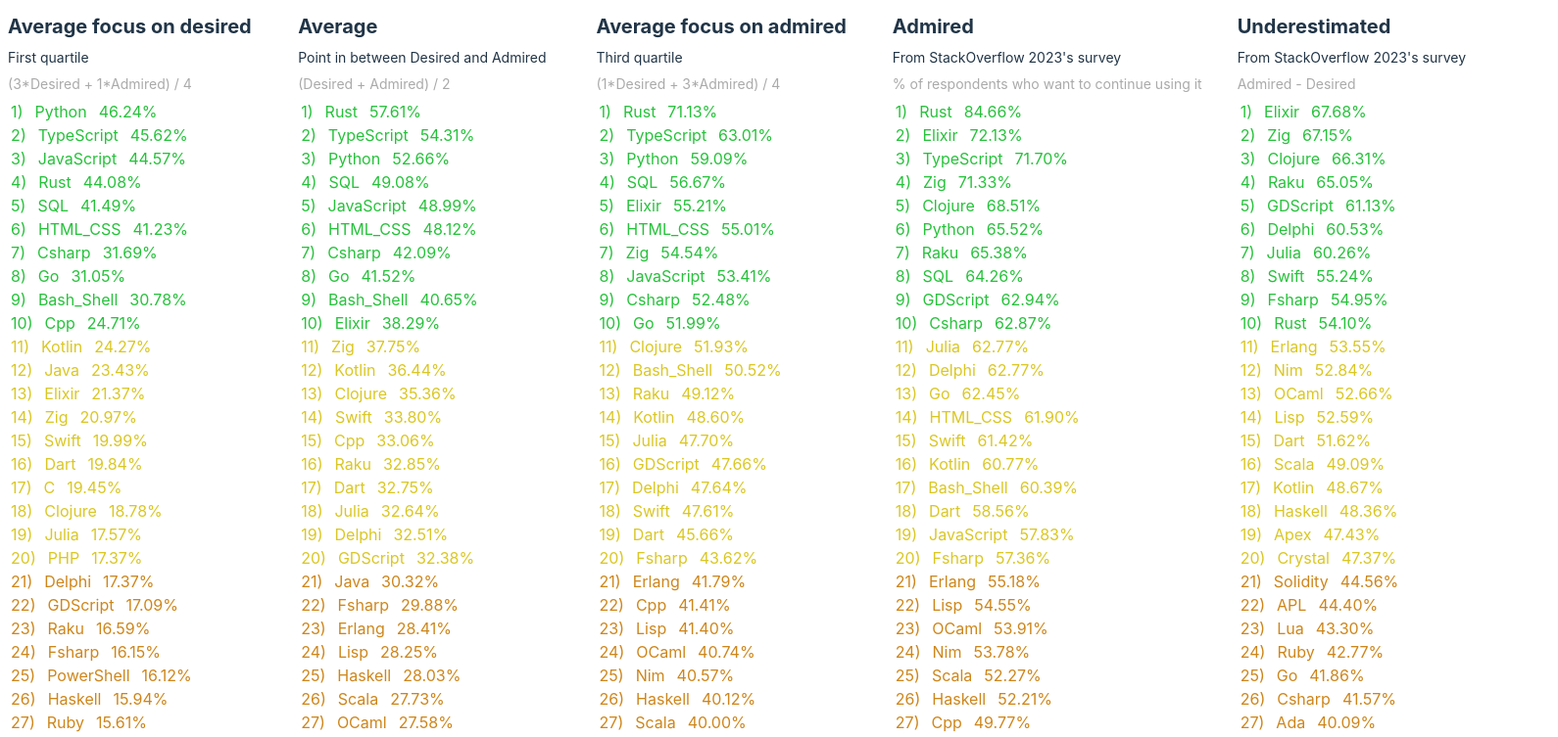
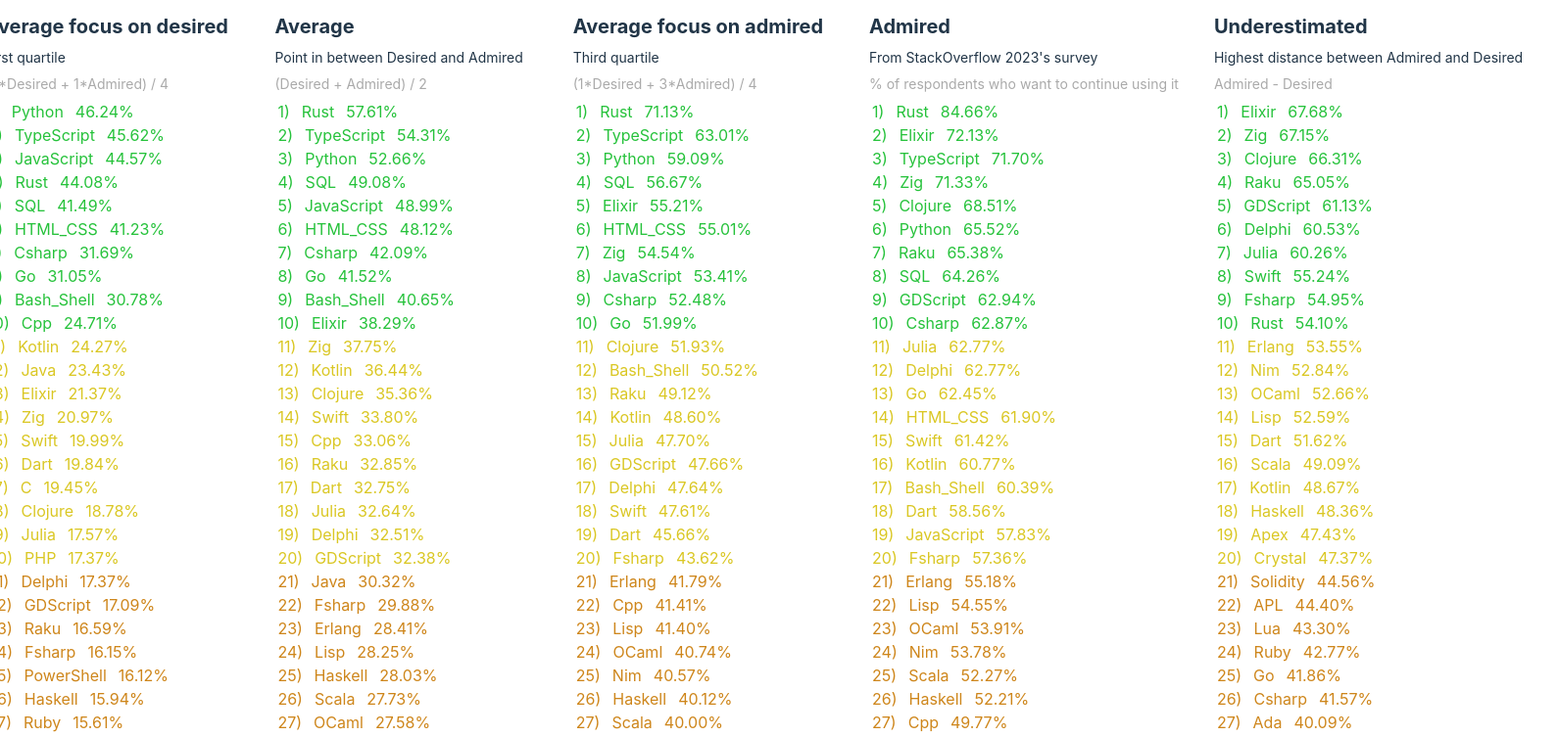
Before and after one commit to MarioVieilledent/stackoverflow-better-stats, a Svelte app: page / in a window 1280 px wide. Shown: the top 753 px of the page at 98% size, 1590 px wide, since content can reach past the window. Built offline with nearby package versions, Linux system fonts and the light colour scheme.

Commit message:
showcase image

```diff
--- a/src/App.svelte
+++ b/src/App.svelte
@@ -34,7 +34,7 @@
     },
     {
       title: "Underestimated",
-      desc: "From StackOverflow 2023's survey",
+      desc: "Highest distance between Admired and Desired",
       formula: "Admired - Desired",
       indexInArray: 5,
     },
```
Also changed, not shown: Showcase.png (added), 1 other file (tests, documents, lock files or other folders).
